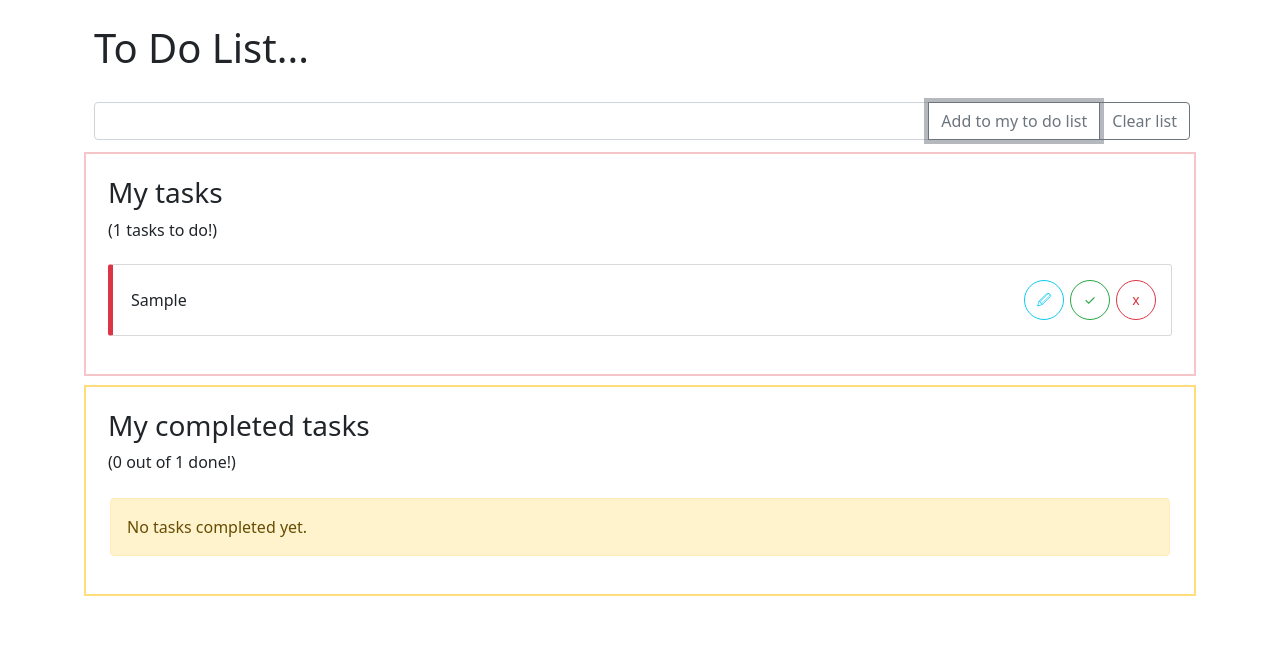
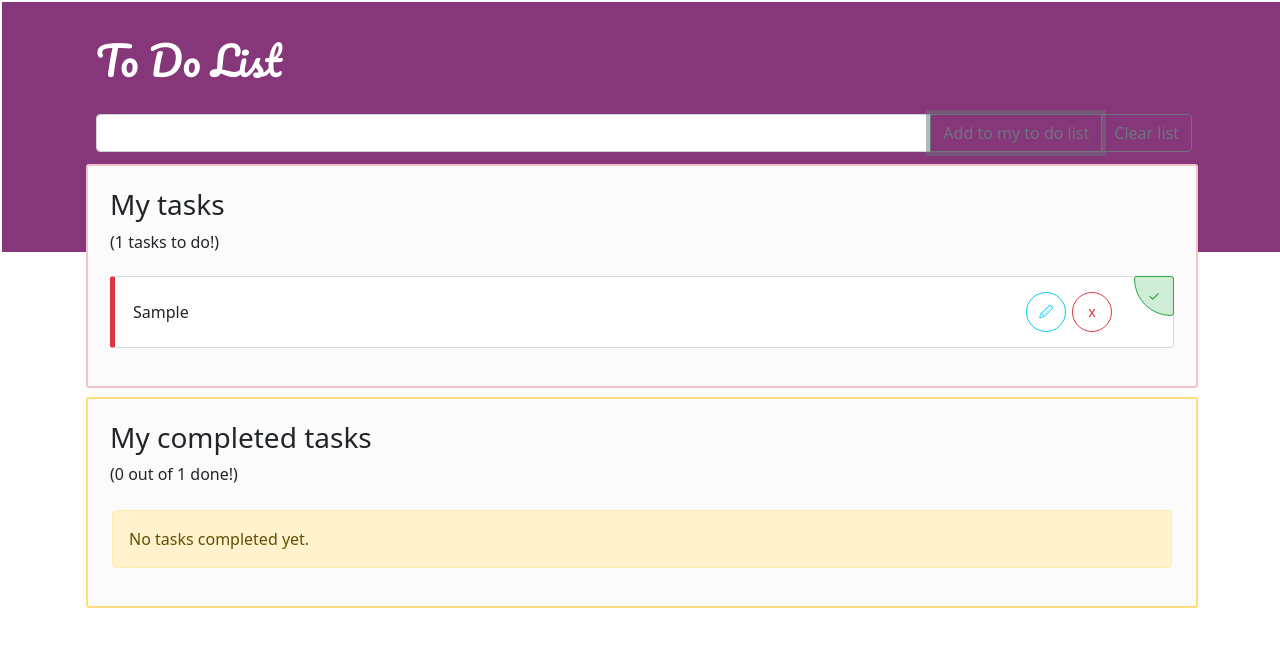
Before and after one commit to rkrnnn/To-do-list, a plain HTML site: page index.html in a window 1280 px wide. Both pictures are taken after typing "Sample" into the empty fields and a click on the button "Add to my to do list". Drawn offline with nearby package versions, Linux system fonts and the light colour scheme.

Commit message:
Refined graphic interface

```diff
--- a/index.html
+++ b/index.html
@@ -4,14 +4,20 @@
     <meta charset="UTF-8">
     <meta http-equiv="X-UA-Compatible" content="IE=edge">
     <meta name="viewport" content="width=device-width, initial-scale=1.0">
+    <!-- Google font -->
+    <link rel="preconnect" href="https://fonts.gstatic.com">
+    <link href="https://fonts.googleapis.com/css2?family=Pacifico&display=swap" rel="stylesheet">
+    <!-- Bootstrap -->
     <link href="https://cdn.jsdelivr.net/npm/bootstrap@5.0.0/dist/css/bootstrap.min.css" rel="stylesheet" integrity="sha384-wEmeIV1mKuiNpC+IOBjI7aAzPcEZeedi5yW5f2yOq55WWLwNGmvvx4Um1vskeMj0" crossorigin="anonymous">
+    <!-- CSS -->
     <link rel="stylesheet" href="style.css">
     <title>To Do List</title>
 </head>
-<body>
+<body class="body-container">
+<div class="background">
     <div class="container mt20">
         <div class="title">
-            <h1>To Do List...</h1>
+            <h1>To Do List</h1>
         </div>
         <div class="input-group">
             <input type="text" class="form-control" id="inp-add"><br>
@@ -52,6 +58,7 @@
             </div>
         </div>
     </div>
+</div>
 
     <script src="js/todolist.js"></script>
     <script src="js/main.js"></script>
--- a/js/main.js
+++ b/js/main.js
@@ -132,7 +132,7 @@ function editTaskCall(btnRef) {
 
 
 function completeTaskCall(btnRef) {
-    var index = getIndexofBtn(btnRef, 3, list);
+    var index = getIndexofBtn(btnRef, 4, list);
 
     markTaskAsComplete(index);
 
@@ -145,7 +145,7 @@ function completeTaskCall(btnRef) {
 
 
 function deleteTaskCall(btnRef) {
-    var index = getIndexofBtn(btnRef, 4, list);
+    var index = getIndexofBtn(btnRef, 3, list);
 
     deleteTask(index);
 
@@ -331,8 +331,8 @@ function redrawList() {
         newItemDiv.appendChild(taskTextSpan);
         newItemDiv.appendChild(editTaskComponent);
         newItemDiv.appendChild(editTaskBtn);
+        newItemDiv.appendChild(deleteTaskBtn);
         newItemDiv.appendChild(finishedTaskBtn);
-        newItemDiv.appendChild(deleteTaskBtn);
 
         i++;
     }
--- a/style.css
+++ b/style.css
@@ -1,21 +1,41 @@
+.background {
+    background-color: #85377a;
+    height: 250px;
+    width: 100%;
+}
+
+div.container {
+    position: relative;
+}
+
 div {
     padding: 10px;
     margin: 2px;
 }
 
+.title {
+    font-family: 'Pacifico', cursive;
+    color: white;
+}
+
 .list-tasks, .list-done-tasks {
     list-style-type: none;
     padding-left: 0;
+
 }
 
 .display-to-do-tasks {
     border: 2px solid #b6effb;
+    background-color: #fbfbfb;
+    border-radius: 3px;
 }
 
 
 .display-done-tasks {
     margin-top: 9px;
     border: 2px solid #ffdd7a;
+    background-color: #fbfbfb;
+    border-radius: 3px;
 }
 
 
@@ -23,12 +43,14 @@ div {
     display: flex;
     align-items: center;
     justify-content: left;
+    position: relative;
     margin: 0px;
     border: 1px solid #d9d9d9;
     border-left: 5px solid #dc3545;
+    border-radius: 3px;
+    background-color: white;
     padding: 12px;
     margin-bottom: 9px;
-    border-radius: 3px;
 }
 
 .list-done-tasks .new-item-div {
@@ -76,11 +98,15 @@ div {
     min-width: 40px;
     height: 40px;
     align-items: center;
-    justify-content: center;
+    justify-content: right;
+    position: relative;
+    top: -16px;
+    right: -16px;
     color: #28a745;
     border-color: #28a745;
+    background-color: #28a74638;
     margin: 3px;
-    border-radius: 50%;
+    border-bottom-left-radius: 100%;
 }
 
 .btn-done:hover {
```
Also changed, not shown: res/check-mark.svg (added), res/edit.svg (added), res/garbage-can.svg (added).
